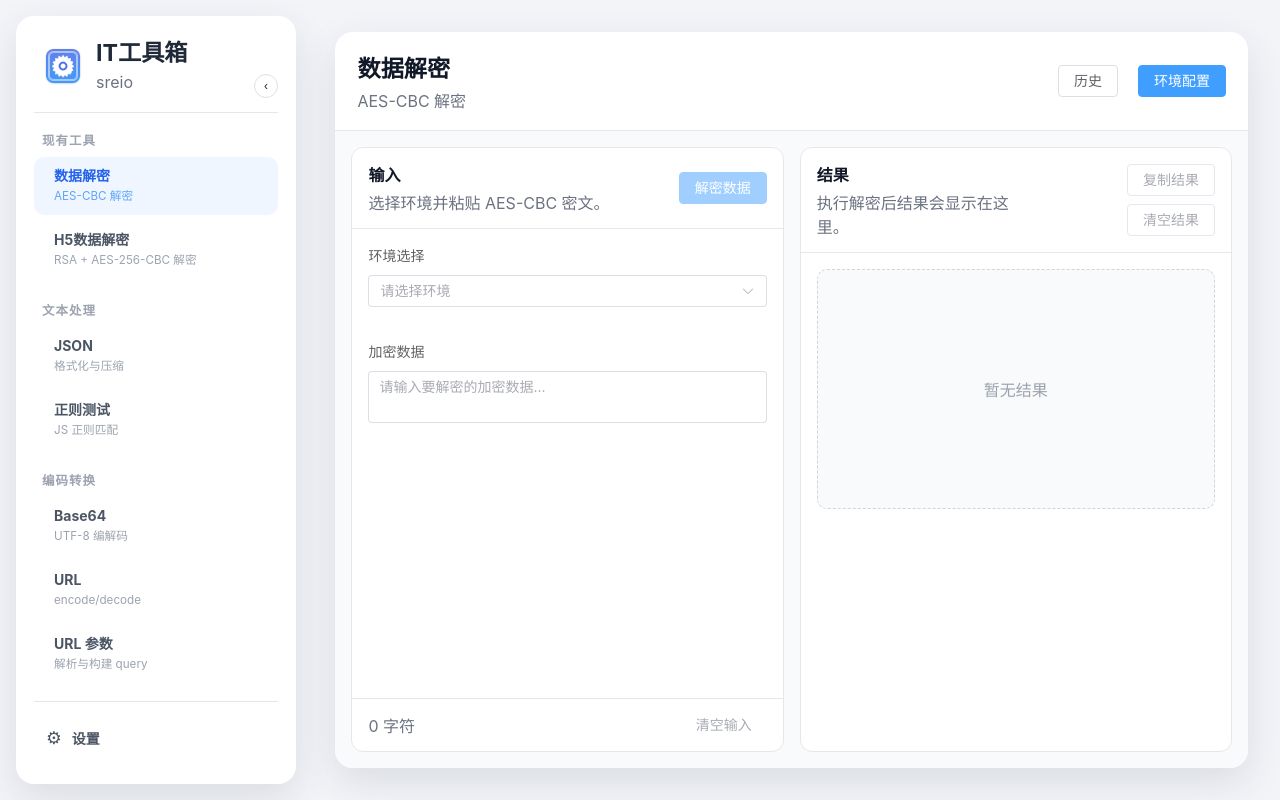
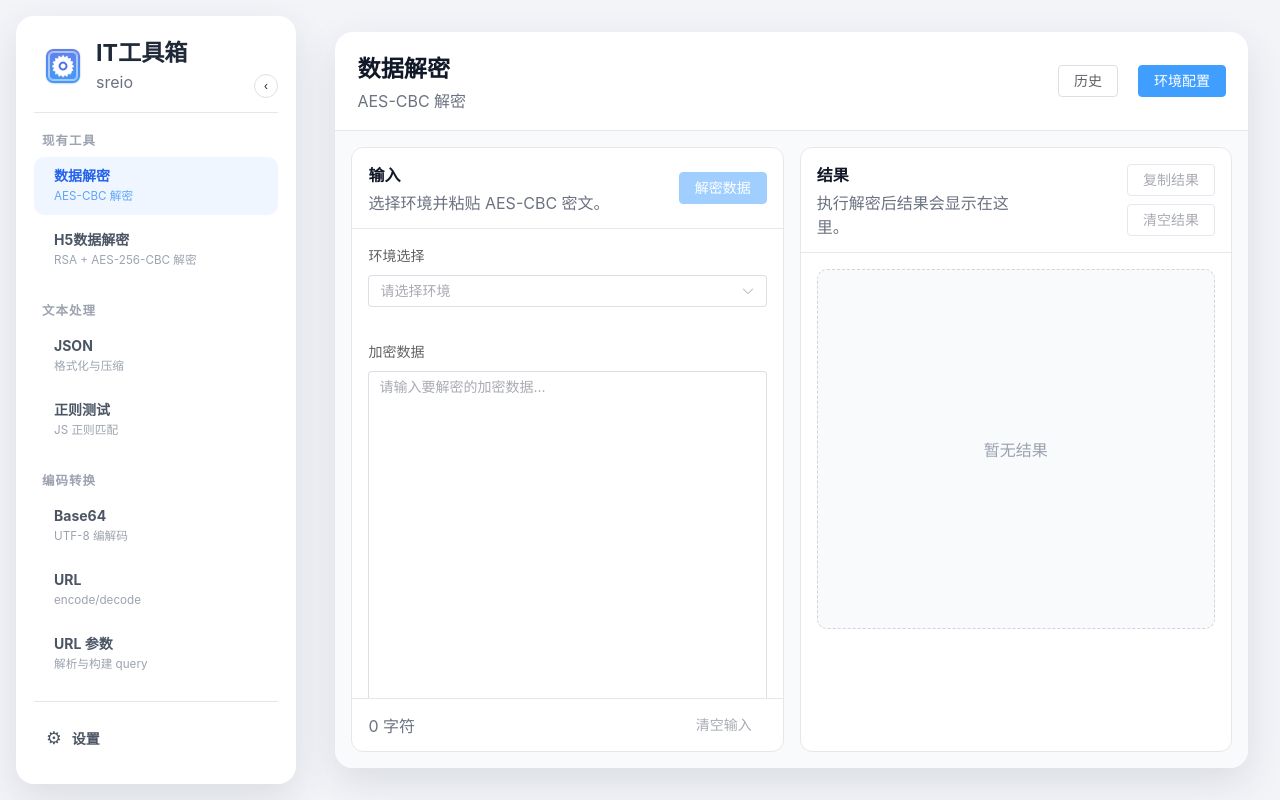
Before and after one commit to sreio/ahu_tools, a Vue app in the folder frontend/: page / in a window 1280 px wide. Built offline with nearby package versions, Linux system fonts and the light colour scheme.

Commit message:
fix: stabilize workbench panel scrolling

```diff
--- a/frontend/src/style.css
+++ b/frontend/src/style.css
@@ -644,7 +644,8 @@ body {
 .workbench-shell {
   display: grid;
   grid-template-rows: auto minmax(0, 1fr);
-  min-height: calc(100vh - 64px);
+  height: calc(100vh - 64px);
+  min-height: 0;
   overflow: hidden;
   background: #ffffff;
   border-radius: 18px;
@@ -713,6 +714,7 @@ body {
 .tool-panel {
   display: grid;
   grid-template-rows: auto minmax(0, 1fr) auto;
+  height: 100%;
   min-height: 0;
   overflow: hidden;
   background: #ffffff;
@@ -748,6 +750,14 @@ body {
   min-height: 0;
   padding: 16px;
   overflow-y: auto;
+  overscroll-behavior: contain;
+}
+
+.tool-panel-body > .tool-section {
+  display: flex;
+  flex-direction: column;
+  min-height: 100%;
+  margin-bottom: 0;
 }
 
 .tool-panel-footer {
@@ -761,19 +771,39 @@ body {
   border-top: 1px solid #e5e7eb;
 }
 
-.tool-fill-input .el-textarea,
-.tool-fill-input .el-textarea__inner {
+.tool-fill-input {
+  display: flex;
+  flex: 1;
+  flex-direction: column;
+  min-height: 420px;
+}
+
+.tool-fill-input .el-form-item__content {
+  display: flex;
+  align-items: stretch;
+  flex: 1;
+  flex-direction: column;
+  min-height: 0;
+}
+
+.tool-fill-input .el-textarea {
+  display: flex;
+  flex: 1;
+  width: 100%;
   height: 100%;
-  min-height: 240px;
+  min-height: 420px;
 }
 
 .tool-fill-input .el-textarea__inner {
-  resize: none;
+  height: 100% !important;
+  min-height: 420px !important;
+  overflow-y: auto;
+  resize: vertical;
 }
 
 .tool-empty-result {
   display: grid;
-  min-height: 240px;
+  min-height: 360px;
   color: #9ca3af;
   background: #f8fafc;
   border: 1px dashed #d1d5db;
@@ -815,6 +845,7 @@ body {
   }
 
   .workbench-shell {
+    height: auto;
     min-height: auto;
   }
 
```
Also changed, not shown: 1 other file (tests, documents, lock files or other folders).
